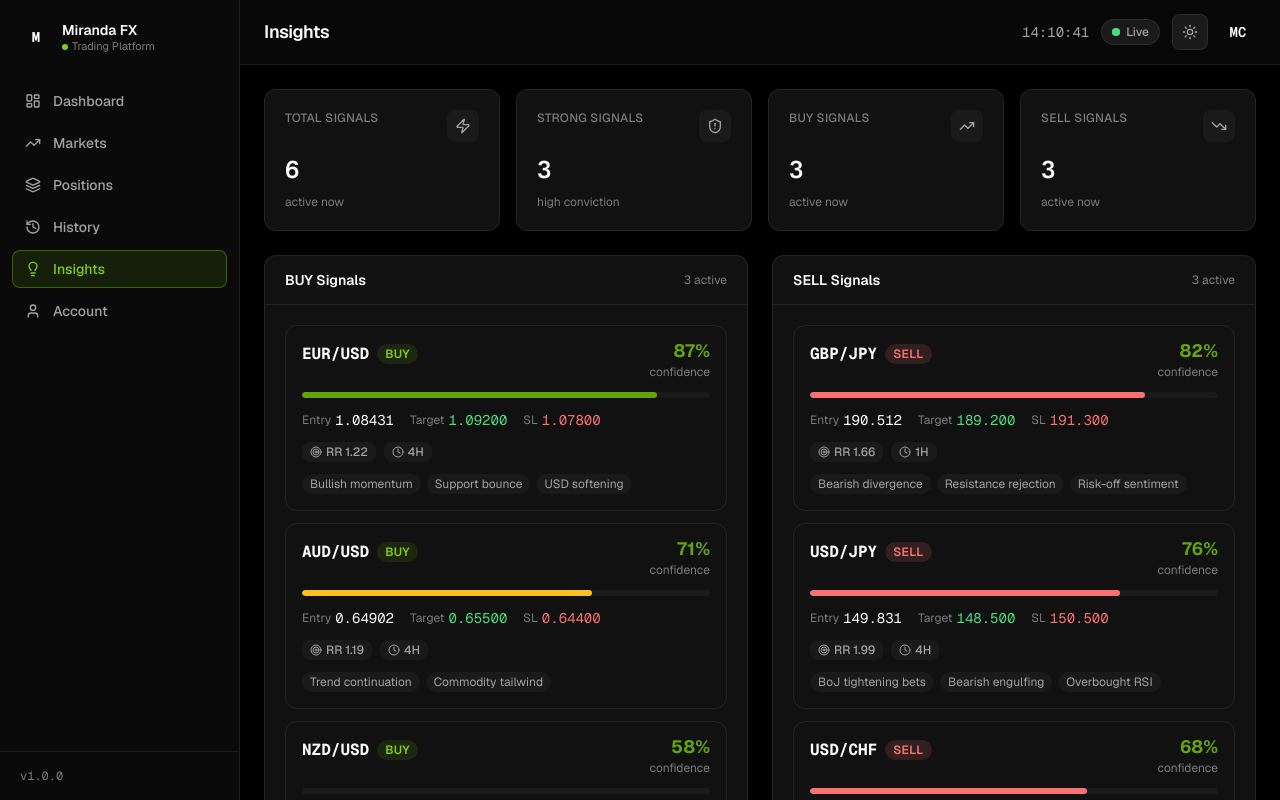
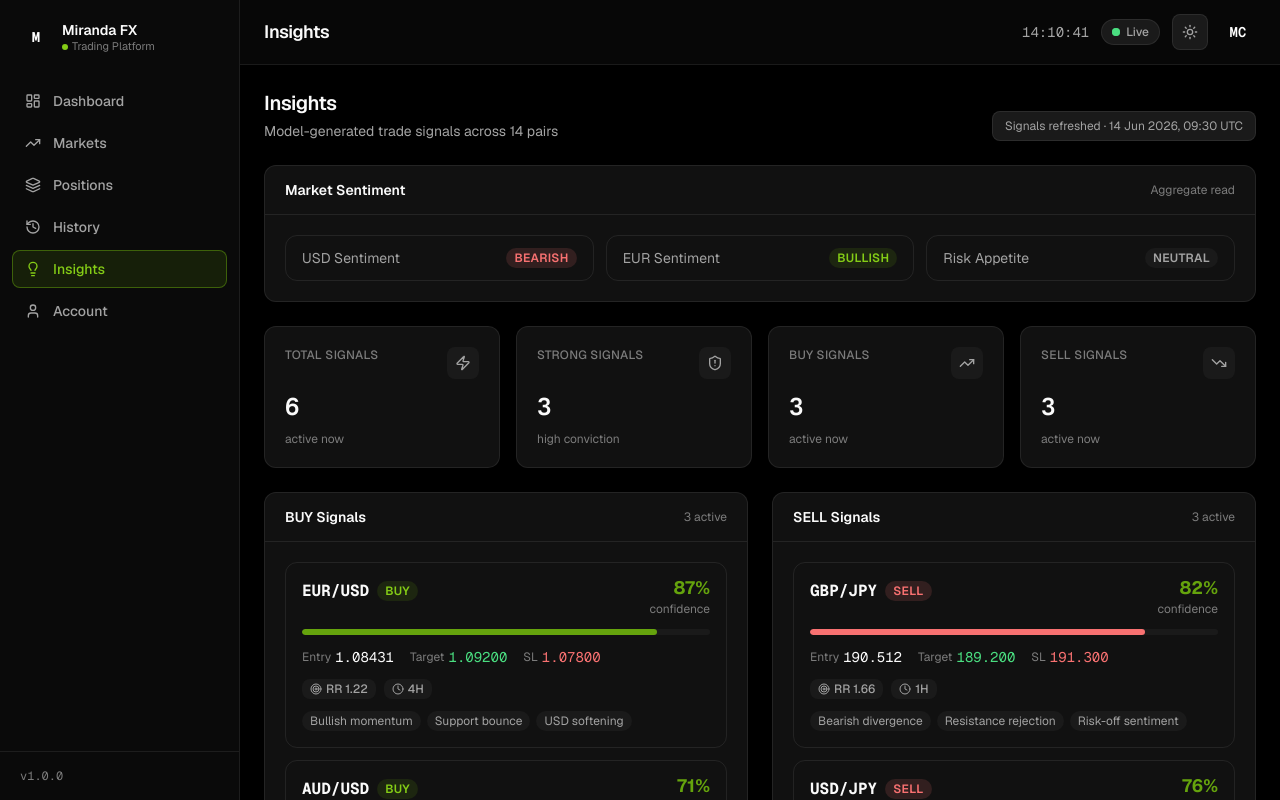
Before and after one commit to TaylorURL/rootriseholdings-com, a React (Vite) app: page /insights in a window 1280 px wide. Built offline with nearby package versions, Linux system fonts and the light colour scheme.

Commit message:
sunday: Edit src/pages/InsightsPage.jsx

```diff
--- a/src/pages/InsightsPage.jsx
+++ b/src/pages/InsightsPage.jsx
@@ -184,6 +184,28 @@ export default function InsightsPage() {
   return (
     <PageContainer>
       <PageSection>
+        <PageHeader
+          title="Insights"
+          subtitle="Model-generated trade signals across 14 pairs"
+          action={
+            <span className="rounded-md border border-border bg-surface-2 px-3 py-1.5 text-xs text-text-muted">
+              Signals refreshed · 14 Jun 2026, 09:30 UTC
+            </span>
+          }
+        />
+      </PageSection>
+
+      <PageSection>
+        <Card title="Market Sentiment" action={<span className="text-xs text-text-faint">Aggregate read</span>}>
+          <div className="grid grid-cols-1 gap-3 sm:grid-cols-3">
+            {marketSentiment.map((entry) => (
+              <SentimentGauge key={entry.id} label={entry.label} value={entry.value} tone={entry.tone} />
+            ))}
+          </div>
+        </Card>
+      </PageSection>
+
+      <PageSection>
         <div className="grid grid-cols-1 gap-4 sm:grid-cols-2 lg:grid-cols-4">
           <KpiCard label="Total Signals" value={insights.length} icon={Zap} changeLabel="active now" />
           <KpiCard label="Strong Signals" value={strongCount} icon={ShieldAlert} changeLabel="high conviction" />
```
